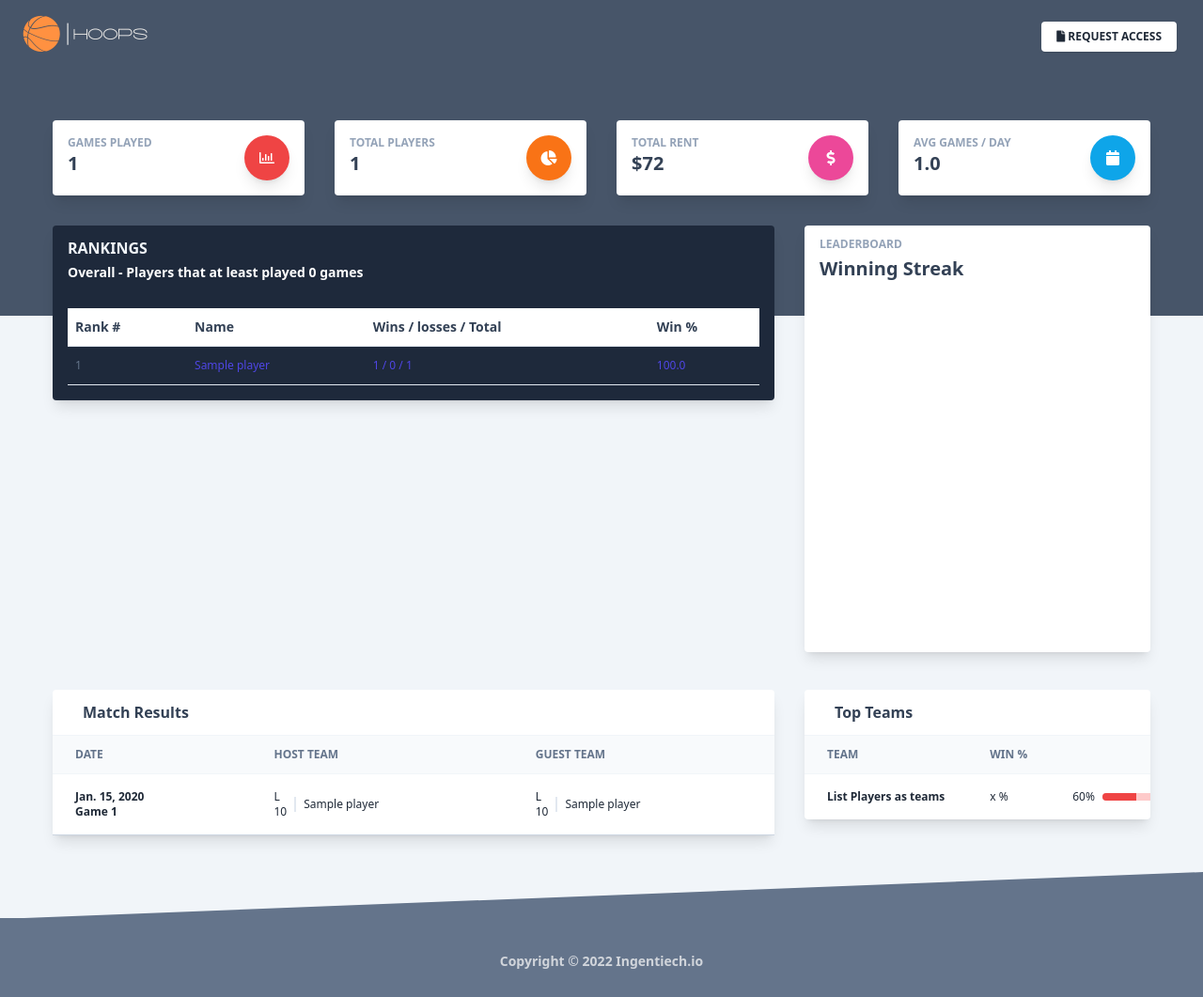
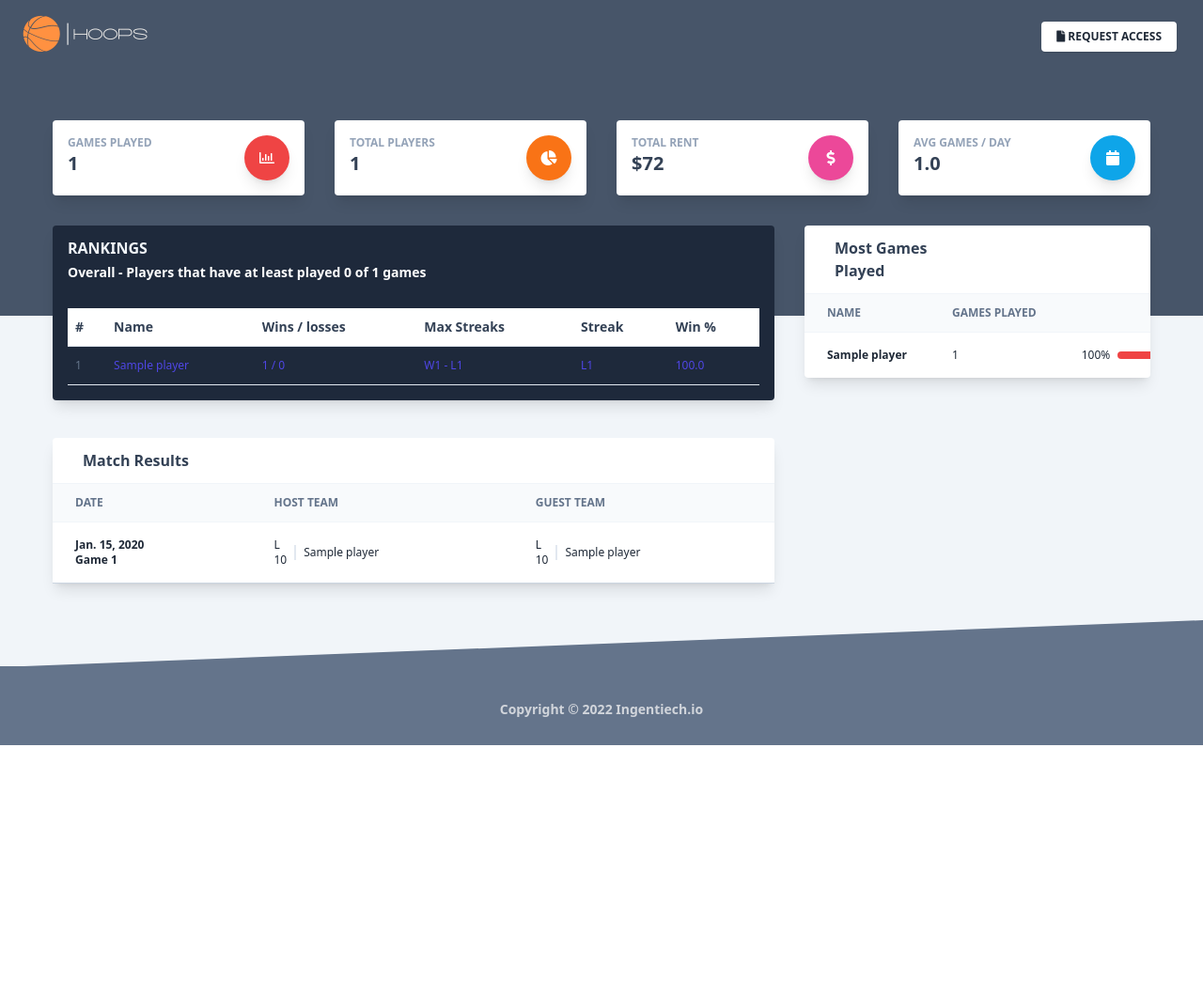
Before and after one commit to manrajsingh/hoops, a Django app: a page that uses hoops/hoops/templates/dashboard.html in a window 1280 px wide. Shown: the whole page at 94% size. After the commit the page ends 793 px from the top, so only its background shows below. Run offline with Django 4.2, Linux system fonts and the light colour scheme; tables that the repository leaves empty hold one stand-in row (values such as "Sample post"); some libraries are stand-ins or nearby versions.

Commit message:
Added Streaks, added most games played

```diff
--- a/hoops/hoops/admin.py
+++ b/hoops/hoops/admin.py
@@ -37,8 +37,10 @@ class MatchAdmin(admin.ModelAdmin):
         return format_html(self.get_guest_result(obj) + " - " + f"<br/>{self.get_guest_result(obj)} - ".join([p.name for p in obj.guest.all()]))
 
 
+
 @admin.register(PlayerStats)
 class PlayerStatsAdmin(admin.ModelAdmin):
+    actions = ['reset_statistics']
     list_display = [field.name for field in PlayerStats._meta.get_fields()]
     search_fields = ['player__name']
 
@@ -48,5 +50,5 @@ class PlayerStatsAdmin(admin.ModelAdmin):
     def has_change_permission(self,request,obj=None):
         return True
 
-    def has_delete_permission(self, request, obj=None):
-        return False
+    # def has_delete_permission(self, request, obj=None):
+    #     return False
--- a/hoops/hoops/models.py
+++ b/hoops/hoops/models.py
@@ -56,6 +56,8 @@ class PlayerStats(models.Model):
     match = models.ForeignKey(Match, on_delete=models.CASCADE, related_name='match')
     played_as = models.CharField(max_length=1, choices=played_as_choices, default='U')
     result = models.CharField(max_length=1, choices=result_choices, default='I')
+    w_streak = models.IntegerField(default=0)
+    l_streak = models.IntegerField(default=0)
 
     class Meta:
         verbose_name_plural = 'Player Stats'
--- /dev/null
+++ b/hoops/hoops/templates/dash_components/most-games-played.html
@@ -0,0 +1,25 @@
+{% for r in results %}
+<tr>
+    <th
+        class="border-t-0 px-6 align-middle border-l-0 border-r-0 text-xs whitespace-nowrap p-4 text-left">
+        {{r.player__name}}
+    </th>
+    <td
+        class="border-t-0 px-6 align-middle border-l-0 border-r-0 text-xs whitespace-nowrap p-4">
+        {{r.total}}
+    </td>
+    <td
+        class="border-t-0 px-6 align-middle border-l-0 border-r-0 text-xs whitespace-nowrap p-4">
+        <div class="flex items-center">
+            <span class="mr-2">{{ r.pct|floatformat:"0" }}%</span>
+            <div class="relative w-full">
+                <div class="overflow-hidden h-2 text-xs flex rounded bg-red-200">
+                    <div style="width: {{ r.pct|floatformat:'0' }}%"
+                        class="shadow-none flex flex-col text-center whitespace-nowrap text-white justify-center bg-red-500">
+                    </div>
+                </div>
+            </div>
+        </div>
+    </td>
+</tr>
+{% endfor %}
--- a/hoops/hoops/templates/dash_components/player-rankings.html
+++ b/hoops/hoops/templates/dash_components/player-rankings.html
@@ -10,7 +10,19 @@
     </td>
     <td translate="no"
         class="p-2 text-xs leading-6 text-indigo-600 dark:text-slate-300">
-        {{ r.wins}} / {{ r.losses}} / {{ r.total}}
+        {{ r.wins}} / {{ r.losses}}
+    </td>
+    <td translate="no"
+        class="p-2 text-xs leading-6 text-indigo-600 dark:text-slate-300">
+        W{{r.wl_streak}} - L{{r.ll_streak}}
+    </td>
+    <td translate="no"
+        class="p-2 text-xs leading-6 text-indigo-600 dark:text-slate-300">
+        {% if r.w_streak > r.l_streak %}
+            W{{r.w_streak}}
+        {% else %}
+            L{{r.l_streak}}
+        {% endif %}
     </td>
     <td translate="no"
         class="p-2 text-xs leading-6 text-indigo-600 dark:text-slate-300">
@@ -20,5 +32,5 @@
 {% endfor %}
 <script type="text/javascript">
     elm = document.getElementById('rankings');
-    elm.innerHTML += ' - Players that at least played {{total_matches}} games';
+    elm.innerHTML += ' - Players that have at least played {{min_matches}} of {{total_matches}} games';
 </script>
--- /dev/null
+++ b/hoops/hoops/templates/dash_components/rent-breakdown.html
@@ -0,0 +1 @@
+xx
--- a/hoops/hoops/templates/dashboard.html
+++ b/hoops/hoops/templates/dashboard.html
@@ -122,7 +122,7 @@
                                                 class="sticky z-10 top-0 text-sm leading-6 font-semibold text-slate-700 bg-white p-0 dark:bg-slate-900 dark:text-slate-300">
                                                 <div
                                                     class="p-2 border-b border-slate-200 dark:border-slate-400/20">
-                                                    Rank # </div>
+                                                    # </div>
                                             </th>
                                             <th
                                                 class="sticky z-10 top-0 text-sm leading-6 font-semibold text-slate-700 bg-white p-0 dark:bg-slate-900 dark:text-slate-300">
@@ -134,7 +134,19 @@
                                                 class="sticky z-10 top-0 text-sm leading-6 font-semibold text-slate-700 bg-white p-0 dark:bg-slate-900 dark:text-slate-300">
                                                 <div
                                                     class="p-2 border-b border-slate-200 dark:border-slate-400/20">
-                                                    Wins / losses / Total</div>
+                                                    Wins / losses</div>
+                                            </th>
+                                            <th
+                                                class="sticky z-10 top-0 text-sm leading-6 font-semibold text-slate-700 bg-white p-0 dark:bg-slate-900 dark:text-slate-300">
+                                                <div
+                                                    class="p-2 border-b border-slate-200 dark:border-slate-400/20">
+                                                    Max Streaks </div>
+                                            </th>
+                                            <th
+                                                class="sticky z-10 top-0 text-sm leading-6 font-semibold text-slate-700 bg-white p-0 dark:bg-slate-900 dark:text-slate-300">
+                                                <div
+                                                    class="p-2 border-b border-slate-200 dark:border-slate-400/20">
+                                                    Streak </div>
                                             </th>
                                             <th
                                                 class="sticky z-10 top-0 text-sm leading-6 font-semibold text-slate-700 bg-white p-0 dark:bg-slate-900 dark:text-slate-300">
@@ -156,34 +168,42 @@
             </div>
             <div class="w-full xl:w-4/12 px-4">
                 <div class="relative flex flex-col min-w-0 break-words bg-white w-full mb-6 shadow-lg rounded">
-                    <div class="rounded-t mb-0 px-4 py-3 bg-transparent">
+                    <div class="rounded-t mb-0 px-4 py-3 border-0">
                         <div class="flex flex-wrap items-center">
-                            <div class="relative w-full max-w-full flex-grow flex-1">
-                                <h6 class="uppercase text-slate-400 mb-1 text-xs font-semibold">
-                                    Leaderboard
-                                </h6>
-                                <h2 class="text-slate-700 text-xl font-semibold">
-                                    Winning Streak
-                                </h2>
+                            <div class="relative w-full px-4 max-w-full flex-grow flex-1">
+                                <h3 class="font-semibold text-base text-slate-700">
+                                    Most Games Played
+                                </h3>
+                            </div>
+                            <div class="relative w-full px-4 max-w-full flex-grow flex-1 text-right">
+                                <!-- <button
+                                    class="bg-indigo-500 text-white active:bg-indigo-600 text-xs font-bold uppercase px-3 py-1 rounded outline-none focus:outline-none mr-1 mb-1 ease-linear transition-all duration-150"
+                                    type="button">
+                                    See all
+                                </button> -->
                             </div>
                         </div>
                     </div>
-                    <div class="p-4 flex-auto">
-                        <div class="relative" style="height: 350px">
-                            <div class="chartjs-size-monitor">
-                                <div class="chartjs-size-monitor-expand">
-                                    <div class=""></div>
-                                </div>
-                                <div class="chartjs-size-monitor-shrink">
-                                    <div class=""></div>
-                                </div>
-                            </div>
-                            <canvas id="bar-chart" style="
-                                    display: block;
-                                    width: 509px;
-                                    height: 350px;
-                                " class="chartjs-render-monitor" width="509" height="350"></canvas>
-                        </div>
+                    <div class="block w-full overflow-y-auto max-h-96 ">
+                        <table class="items-center w-full bg-transparent border-collapse">
+                            <thead class="thead-light">
+                                <tr>
+                                    <th
+                                        class="px-6 bg-slate-50 text-slate-500 align-middle border border-solid border-slate-100 py-3 text-xs uppercase border-l-0 border-r-0 whitespace-nowrap font-semibold text-left">
+                                        Name
+                                    </th>
+                                    <th
+                                        class="px-6 bg-slate-50 text-slate-500 align-middle border border-solid border-slate-100 py-3 text-xs uppercase border-l-0 border-r-0 whitespace-nowrap font-semibold text-left">
+                                        Games Played
+                                    </th>
+                                    <th class="px-6 bg-slate-50 text-slate-500 align-middle border border-solid border-slate-100 py-3 text-xs uppercase border-l-0 border-r-0 whitespace-nowrap font-semibold text-left"
+                                        style="min-width: 140px"></th>
+                                </tr>
+                            </thead>
+                            <tbody hx-get="/dashboard/{{slug}}/most-games-played" hx-trigger="load">
+
+                            </tbody>
+                        </table>
                     </div>
                 </div>
             </div>
@@ -235,13 +255,13 @@
                 </div>
 
             </div>
-            <div class="w-full xl:w-4/12 px-4">
+            <div class="w-full xl:w-4/12 px-4 hidden">
                 <div class="relative flex flex-col min-w-0 break-words bg-white w-full mb-6 shadow-lg rounded">
                     <div class="rounded-t mb-0 px-4 py-3 border-0">
                         <div class="flex flex-wrap items-center">
                             <div class="relative w-full px-4 max-w-full flex-grow flex-1">
                                 <h3 class="font-semibold text-base text-slate-700">
-                                    Top Teams
+                                    Rent
                                 </h3>
                             </div>
                             <div class="relative w-full px-4 max-w-full flex-grow flex-1 text-right">
@@ -269,7 +289,7 @@
                                         style="min-width: 140px"></th>
                                 </tr>
                             </thead>
-                            <tbody>
+                            <tbody hx-get="/dashboard/{{slug}}/rent-breakdown" hx-trigger="">
                                 <tr>
                                     <th
                                         class="border-t-0 px-6 align-middle border-l-0 border-r-0 text-xs whitespace-nowrap p-4 text-left">
--- a/hoops/hoops/urls.py
+++ b/hoops/hoops/urls.py
@@ -13,7 +13,7 @@ urlpatterns = [
     path('dashboard/<slug:slug>/avg-games-per-day',views.avg_games_per_day),
     path('dashboard/<slug:slug>/match-results',views.match_results),
     path('dashboard/<slug:slug>/player-rankings',views.player_rankings),
-    path('dashboard/<slug:slug>/winning-streaks',views.winning_streaks),
-    path('dashboard/<slug:slug>/top-teams',views.top_teams),
+    path('dashboard/<slug:slug>/most-games-played',views.most_games_played),
+    path('dashboard/<slug:slug>/rent-breakdown',views.rent_breakdown),
 
 ]
--- a/hoops/hoops/views.py
+++ b/hoops/hoops/views.py
@@ -1,8 +1,9 @@
+import math
 from django.forms import IntegerField
 from django.shortcuts import render, HttpResponse
-from django.db.models import Count, Avg, Window, F, Q, FloatField
+from django.db.models import Count, Avg, DateField, Window, F, Q, FloatField, Max, Subquery, OuterRef
 from django.db.models.functions import RowNumber, Cast
-from . models import League, Match, PlayerStats
+from . models import League, Match, Player, PlayerStats
 
 # Create your views here.
 def main(request):
@@ -50,40 +51,69 @@ def match_results(request,slug):
 
 
 def player_rankings(request, slug):
-    total_matches = round(Match.objects.count()/4)
+    total_matches = Match.objects.count()
+    min_matches = round(total_matches/4)
+
+    current_streak = PlayerStats.objects.filter(player=OuterRef('player__id')).order_by('-pk')
+
     results = (PlayerStats.objects.filter(league__slug=slug)
             .values('player__name')
             .annotate(
                 wins=(Count('result', filter=Q(result='W'))),
                 losses=(Count('result', filter=Q(result='L'))),
                 total=(Count('result')),
+                wl_streak= (Max('w_streak')),
+                ll_streak= (Max('l_streak')),
+                last_played=(Max('match')),
+                w_streak=Max(Subquery(current_streak.values('w_streak')[:1])),
+                l_streak=Max(Subquery(current_streak.values('l_streak')[:1])),
+
             )
-            .filter(total__gt=total_matches)
+            .filter(total__gt=min_matches)
             .annotate(
                 win_pct = (
                         (Cast('wins', FloatField()) / (Cast('total', FloatField())) * 100)
-                    )
+                    ),
             )
             .order_by('player__name')
             .order_by('-total')
             .order_by('-win_pct')
 
         )
-    print(total_matches)
-    return render(request, 'dash_components/player-rankings.html', {'results': results, 'total_matches': total_matches})
+
+    return render(request, 'dash_components/player-rankings.html',
+        {
+            'results': results,
+            'total_matches': total_matches,
+            'min_matches': min_matches,
+        })
 
 
-def winning_streaks(request, slug):
+def most_games_played(request, slug):
+    games_played = Match.objects.filter(league__slug=slug).count()
+    results = (PlayerStats.objects.filter(league__slug=slug)
+            .values('player__name')
+            .annotate(
+                total=(Count('result')),
+                pct=(Cast('total', FloatField()) / Cast(games_played, FloatField())*100)
+            )
+            .order_by('player__name')
+            .order_by('-total')
+        )
 
-    return render(request, 'dash_components/player-rankings.html', {'results': results})
+    return render(request, 'dash_components/most-games-played.html', {'results': results})
 
-def top_teams(request, slug):
+def rent_breakdown(request, slug):
     results = (
-            Match.objects.filter(league__slug=slug)
+            PlayerStats.objects.filter(league__slug=slug)
+
             .annotate(
-                wins=(Count('result', filter=Q(result='W'))),
+                date=Cast('match__played_on', DateField()),
+                player_played=F('player__name')
             )
+
         )
-    for r in results:
-        print(f'{r}')
-    return render(request, 'dash_components/player-rankings.html', {'results': results})
+    print(results.query)
+    #for r in results:
+        #print(f'{r}')
+    return render(request, 'dash_components/rent-breakdown.html', {'results': results})
```
Also changed, not shown: hoops/hoops/signals.py (+39 -3 lines), hoops/hoops/tasks.py (+90 -4 lines), hoops/hoops/migrations/0008_playerstats_l_streak_playerstats_w_streak.py (added), hoops/hoops/migrations/0009_alter_playerstats_l_streak_and_more.py (added), hoops/hoops/migrations/0010_alter_playerstats_l_streak_and_more.py (added).
